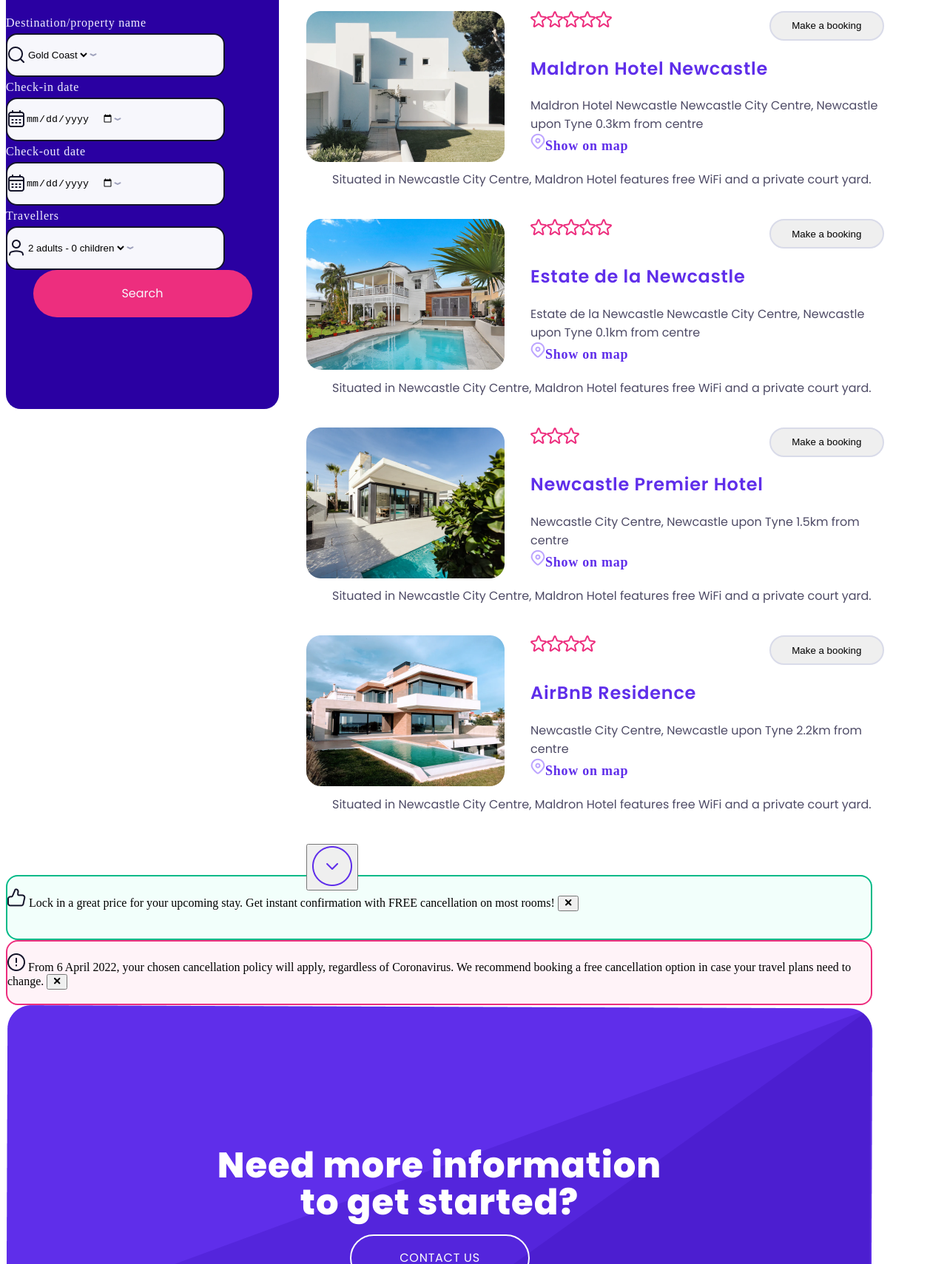
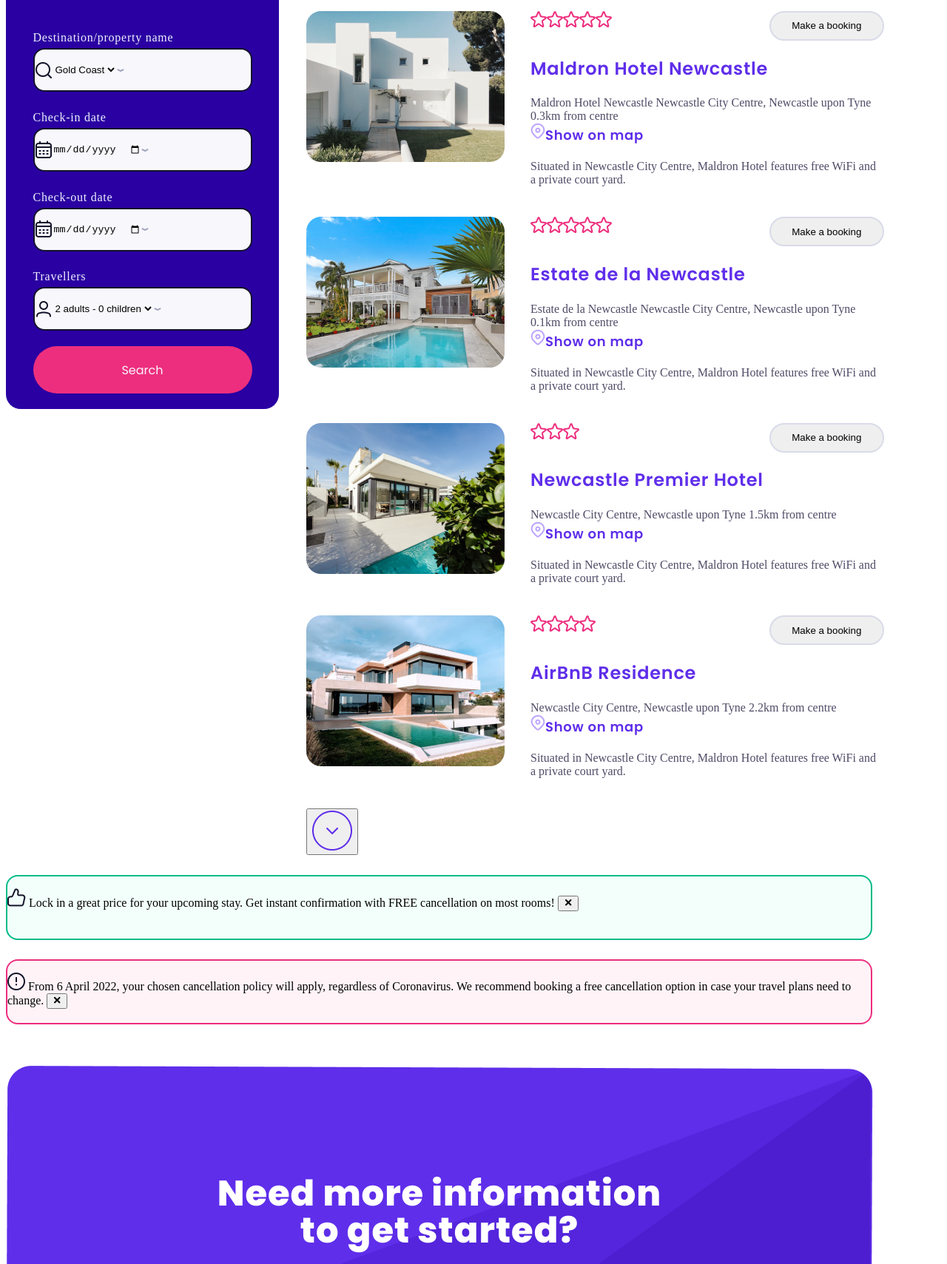
Before and after one commit to estcolros/202210-W3-EstefaniaColombo-OmarMarshoud, a website: page index.html in a window 1280 px wide. Shown: the part 551-2260 px from the top of the page at 74% size. Drawn offline with Linux system fonts and the light colour scheme.

Commit message:
finalizando versión desktop

```diff
--- a/scss/style.scss
+++ b/scss/style.scss
@@ -34,7 +34,7 @@
 }
 .header {
     display: flex;
-    align-items: flex-start;
+    align-items: center;
     justify-content: space-between;
 }
 
@@ -107,7 +107,10 @@
     background: #2a00a2;
     border-radius: 20px;
     margin-right: 37px;
-    text-align: center;
+    display: grid;
+    justify-content: center;
+    align-items: start;
+    justify-items: start;
 }
 .form__search__inputs-columns {
     display: flex;
@@ -217,9 +220,9 @@
 .search__result-article-description {
     display: flex;
     padding-left: 35px;
-    @include font-primary();
     color: #4e4b66;
 }
+
 .search__result-article-map-link img {
     padding-left: 35px;
 }
@@ -227,6 +230,7 @@
     color: $primary-color;
     text-decoration: none;
     @include text-medium();
+    @include font-primary();
 }
 
 .notification {
@@ -238,6 +242,7 @@
     background: #f2fffb;
     border: 2px solid #00ba88;
     border-radius: 16px;
+    margin-bottom: 26px;
 }
 
 .notification--error {
@@ -249,6 +254,7 @@
     background: #fff3f8;
     border: 2px solid #ed2e7e;
     border-radius: 16px;
+    margin-bottom: 56px;
 }
 
 .contact,
@@ -267,7 +273,7 @@
     letter-spacing: 1px;
     color: #ffffff;
     position: absolute;
-    top: 144px;
+    top: 100px;
     left: 283.47px;
     right: 283.47px;
     bottom: 123px;
@@ -283,7 +289,7 @@
     top: 0px;
     border-radius: 40px;
     position: absolute;
-    top: 310px;
+    top: 280px;
     bottom: 97px;
     left: 465px;
     background: none;
```
Also changed, not shown: css/style.css, 1 other file.
